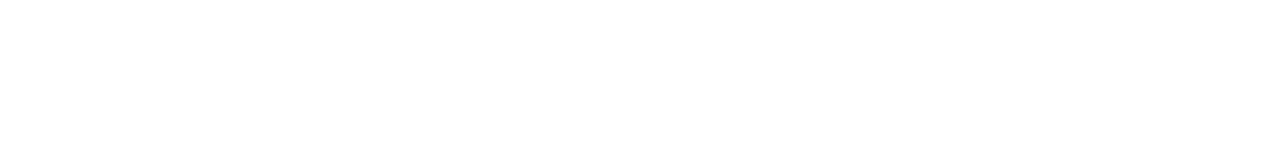
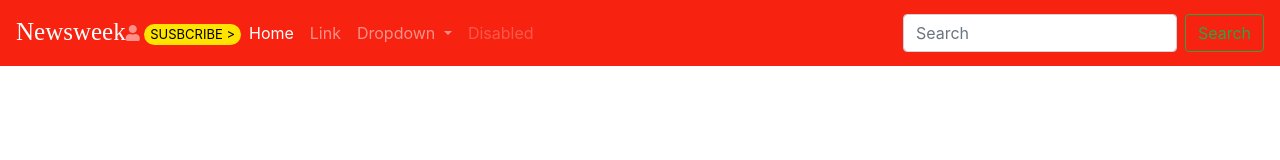
Before and after one commit to Tasheka/Bootstrap-Project, a website: page index.html in a window 1280 px wide. Drawn offline with nearby package versions, Linux system fonts and the light colour scheme; a web font is replaced by a local one.

Commit message:
html/css: add the navigation bar

```diff
--- a/index.html
+++ b/index.html
@@ -6,14 +6,52 @@
   <title>Newsweek - News, Analysis, Politics, Business, Technology</title>
   <meta name="viewport" content="width=device-width, initial-scale=1.0">
   <link rel="stylesheet" href="build/built/less/reset.css">
+  <link rel="stylesheet" href="build/built/scss/styles.css">
   <link rel="stylesheet" href="https://stackpath.bootstrapcdn.com/bootstrap/4.3.1/css/bootstrap.min.css" integrity="sha384-ggOyR0iXCbMQv3Xipma34MD+dH/1fQ784/j6cY/iJTQUOhcWr7x9JvoRxT2MZw1T" crossorigin="anonymous">
+  <link rel="stylesheet" href="https://cdnjs.cloudflare.com/ajax/libs/font-awesome/5.15.1/css/all.min.css">
+  <link rel="preconnect" href="https://fonts.gstatic.com">
+  <link href="https://fonts.googleapis.com/css2?family=Kadwa:wght@700&display=swap" rel="stylesheet">
 </head>
 
 <body>
-  <nav>
-    <div class="upper"></div>
-    <div class="links"></div>
-    <div class="trending"></div>
+  <nav class="navbar navbar-expand-lg navbar-custom  navbar-dark">
+    <a class="navbar-brand logo" href="#"><span>Newsweek</span></a>
+    <div>
+      <a class="navbar-user-icon" href="#"><i class="fas fa-user"></i></a>
+      <button class="navbar-subscribe">SUSBCRIBE ></button>
+      <button class="navbar-toggler" type="button" data-toggle="collapse" data-target="#navbarSupportedContent" aria-controls="navbarSupportedContent" aria-expanded="false" aria-label="Toggle navigation">
+        <span class="navbar-toggler-icon"></span>
+      </button>
+    </div>
+
+    <div class="collapse navbar-collapse" id="navbarSupportedContent">
+      <ul class="navbar-nav mr-auto">
+        <li class="nav-item active">
+          <a class="nav-link" href="#">Home <span class="sr-only">(current)</span></a>
+        </li>
+        <li class="nav-item">
+          <a class="nav-link" href="#">Link</a>
+        </li>
+        <li class="nav-item dropdown">
+          <a class="nav-link dropdown-toggle" href="#" id="navbarDropdown" role="button" data-toggle="dropdown" aria-haspopup="true" aria-expanded="false">
+            Dropdown
+          </a>
+          <div class="dropdown-menu" aria-labelledby="navbarDropdown">
+            <a class="dropdown-item" href="#">Action</a>
+            <a class="dropdown-item" href="#">Another action</a>
+            <div class="dropdown-divider"></div>
+            <a class="dropdown-item" href="#">Something else here</a>
+          </div>
+        </li>
+        <li class="nav-item">
+          <a class="nav-link disabled" href="#">Disabled</a>
+        </li>
+      </ul>
+      <form class="form-inline my-2 my-lg-0">
+        <input class="form-control mr-sm-2" type="search" placeholder="Search" aria-label="Search">
+        <button class="btn btn-outline-success my-2 my-sm-0" type="submit">Search</button>
+      </form>
+    </div>
   </nav>
   <aside class="featured"></aside>
   <aside class="opinion">
@@ -40,6 +78,4 @@
     <div class="editions"></div>
     <div class="about"></div>
   </footer>
-</body>
-
-</html>
+</body></html>
--- /dev/null
+++ b/src/scss/styles.scss
@@ -0,0 +1,33 @@
+$main-color: #f72210;
+$button-color: #ffe400;
+
+.navbar-custom {
+  background-color: $main-color;
+
+  a.logo {
+    font-family: Kadwa, serif;
+    font-size: 25px;
+    margin-right: 0;
+    height: 50px;
+
+    span {
+      color: white;
+    }
+  }
+
+  .navbar-subscribe {
+    background-color: #ffe400;
+    border-radius: 24px;
+    color: black;
+    font-size: 13px;
+    border: none;
+  }
+
+  .navbar-user-icon {
+    color: rgb(255, 255, 255, 0.5);
+  }
+
+  .navbar-toggler {
+    padding: 0;
+  }
+}
```
Also changed, not shown: build/built/less/reset.css, build/built/scss/styles.css (added).
